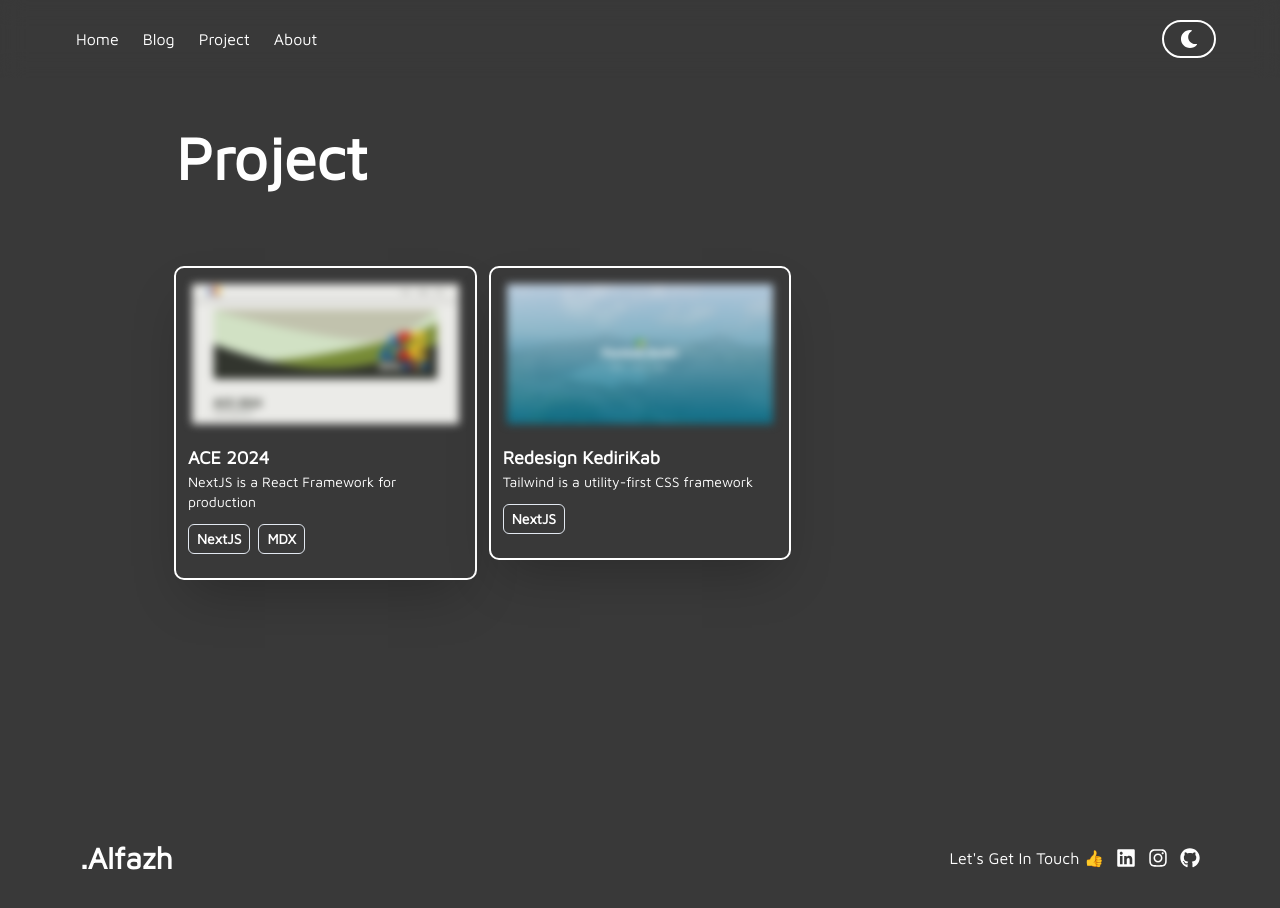
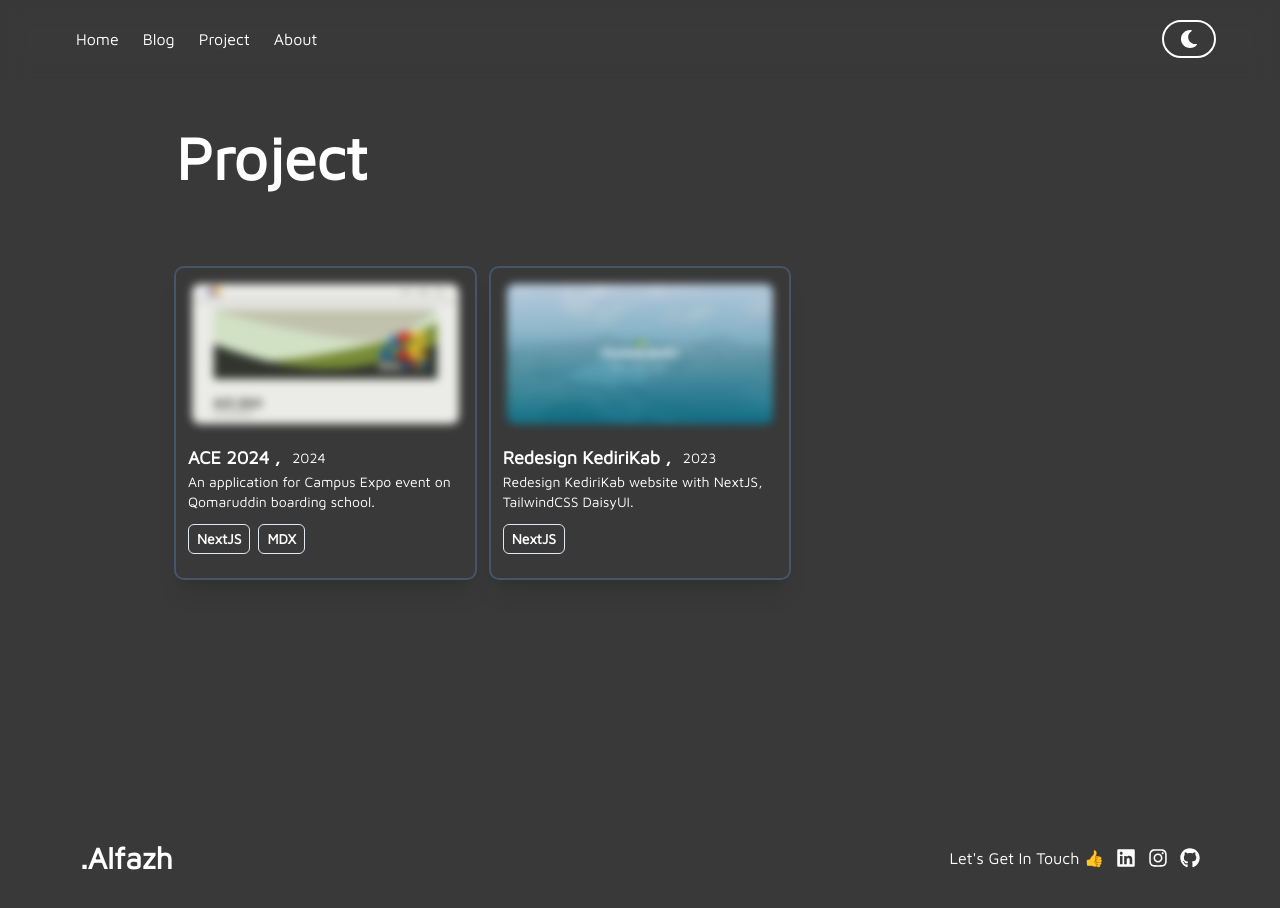
Before and after one commit to alfazh123/Alfazh-page, a Next.js app: page /project in a window 1280 px wide. Shown: the top 908 px of the page. Built offline with nearby package versions, Linux system fonts and the light colour scheme.

Commit message:
feat: add suspend on image project card when load

```diff
--- a/app/components/blog/card-blog.tsx
+++ b/app/components/blog/card-blog.tsx
@@ -26,7 +26,7 @@ export default function CardBlog({
                         <p>{description}</p>
                         <div className="inline-flex gap-4 justify-center items-center">
                             <p className="text-sm text-slate-400">{date}</p>
-                            <p className="flec px-3 py-1 bg-sand100 rounded-full text-sm">
+                            <p className="flec px-3 py-1 bg-sand100 dark:bg-black200 dark:text-white dark:border-slate200 border-solid border rounded-full text-sm">
                                 {tag}
                             </p>
                         </div>
--- a/app/components/project-card.tsx
+++ b/app/components/project-card.tsx
@@ -1,9 +1,12 @@
+import { Suspense } from "react";
+
 import Image from "next/image";
 import Link from "next/link";
 
 interface ProjectCardProps {
     title: string;
     description: string;
+    year: number;
     src: string;
     href: string;
     tag?: string[];
@@ -13,24 +16,36 @@ export default function ProjectCard({
     title,
     src,
     description,
+    year,
     href,
     tag,
 }: ProjectCardProps) {
     return (
-        <div className="group flex flex-col dark:outline dark:outline-2 dark:outline-slate-600 bg-transparent shadow-2xl transition ease-in-out delay-150  hover:scale-105  duration-300 w-full rounded-lg">
+        <div className="group flex flex-col dark:outline dark:outline-2 dark:outline-slate600 transition ease-in-out delay-150  hover:scale-105  duration-300 w-full rounded-lg shadow-xl">
             <Link href={href} className="m-2">
+                <Suspense
+                    fallback={
+                        <div className="w-full aspect-auto p-2 h-44 bg-sand100">
+                            Loading...
+                        </div>
+                    }
+                >
                     <Image
                         src={src}
                         alt={title}
                         width={500}
                         height={500}
-                    className="w-full aspect-auto ima rounded-md blur-sm group-hover:blur-none transition-all ease-in-out duration-100 p-2"
+                        className="w-full rounded-2xl blur-sm group-hover:blur-none transition-all ease-in-out duration-300 p-2"
                         loading="lazy"
                     />
+                </Suspense>
                 <div className="items-center">
-                    <h3 className="text-lg font-bold mt-3 mx-1 group-hover:underline">
-                        {title}
+                    <div className="mx-1 inline-flex justify-center items-center mt-3 gap-3">
+                        <h3 className="text-lg font-bold group-hover:underline">
+                            {title} ,
                         </h3>
+                        <p className="text-sm ">{year}</p>
+                    </div>
                     <p className="text-sm mx-1 mb-3">{description}</p>
                     <div className="justify-between mb-4">
                         {tag?.map((tag) => (
--- a/app/lib/lib.ts
+++ b/app/lib/lib.ts
@@ -33,7 +33,9 @@ export const db = {
         {
             id: "1",
             title: "ACE 2024",
-            description: "NextJS is a React Framework for production",
+            year: 2024,
+            description:
+                "An application for Campus Expo event on Qomaruddin boarding school.",
             src: "/ace2024.png",
             href: "https://ace2024.vercel.app",
             tag: ["NextJS", "MDX"],
@@ -41,7 +43,9 @@ export const db = {
         {
             id: "2",
             title: "Redesign KediriKab",
-            description: "Tailwind is a utility-first CSS framework",
+            year: 2023,
+            description:
+                "Redesign KediriKab website with NextJS, TailwindCSS DaisyUI.",
             src: "/kediriweb.png",
             href: "https://github.com/alfazh123/redesign_kedirikab",
             tag: ["NextJS"],
--- a/app/project/page.tsx
+++ b/app/project/page.tsx
@@ -19,6 +19,7 @@ export default function Project() {
                             src={project.src}
                             href={project.href}
                             tag={project.tag}
+                            year={project.year}
                         />
                     </div>
                 ))}
--- a/tailwind.config.ts
+++ b/tailwind.config.ts
@@ -33,6 +33,7 @@ const config: Config = {
             slate600: "#475569",
             slate700: "#334155",
             slate800: "#1e293b",
+            black200: "#393939",
             sand: "#DFD8BC",
             sand100: "#eae6d9",
         },
```
Lines whose indentation alone changed are shown as unchanged.
